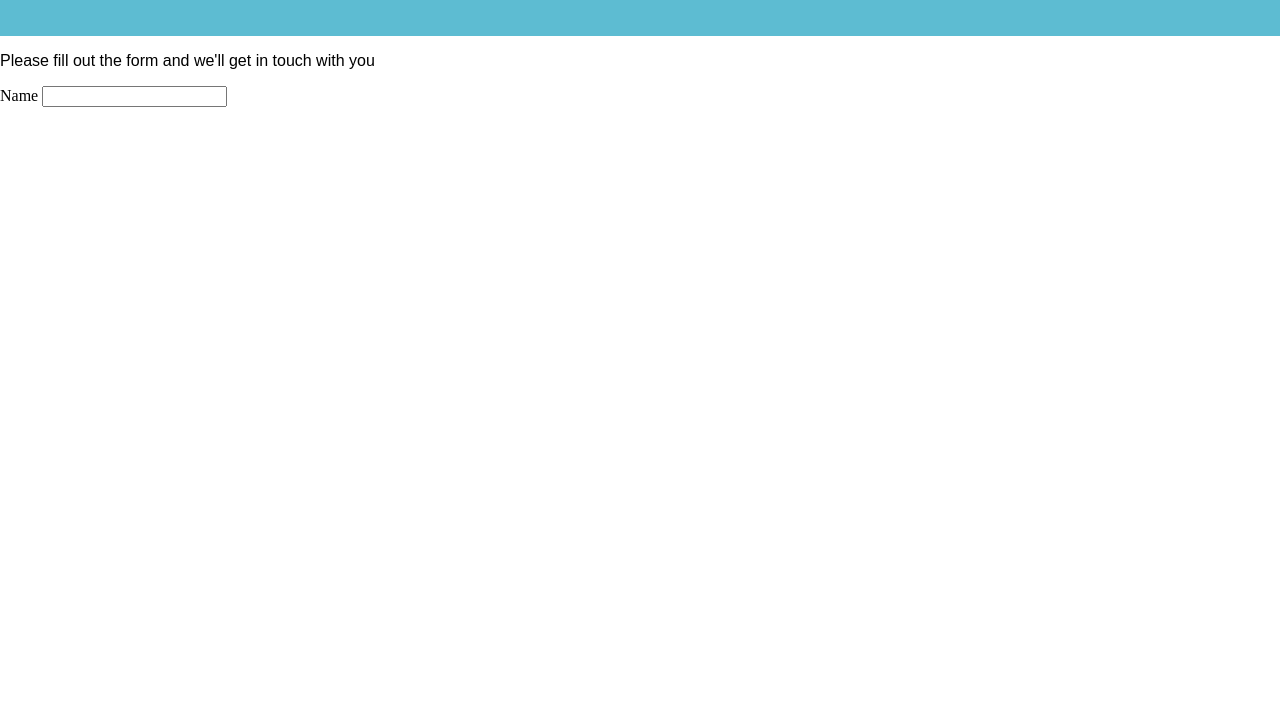
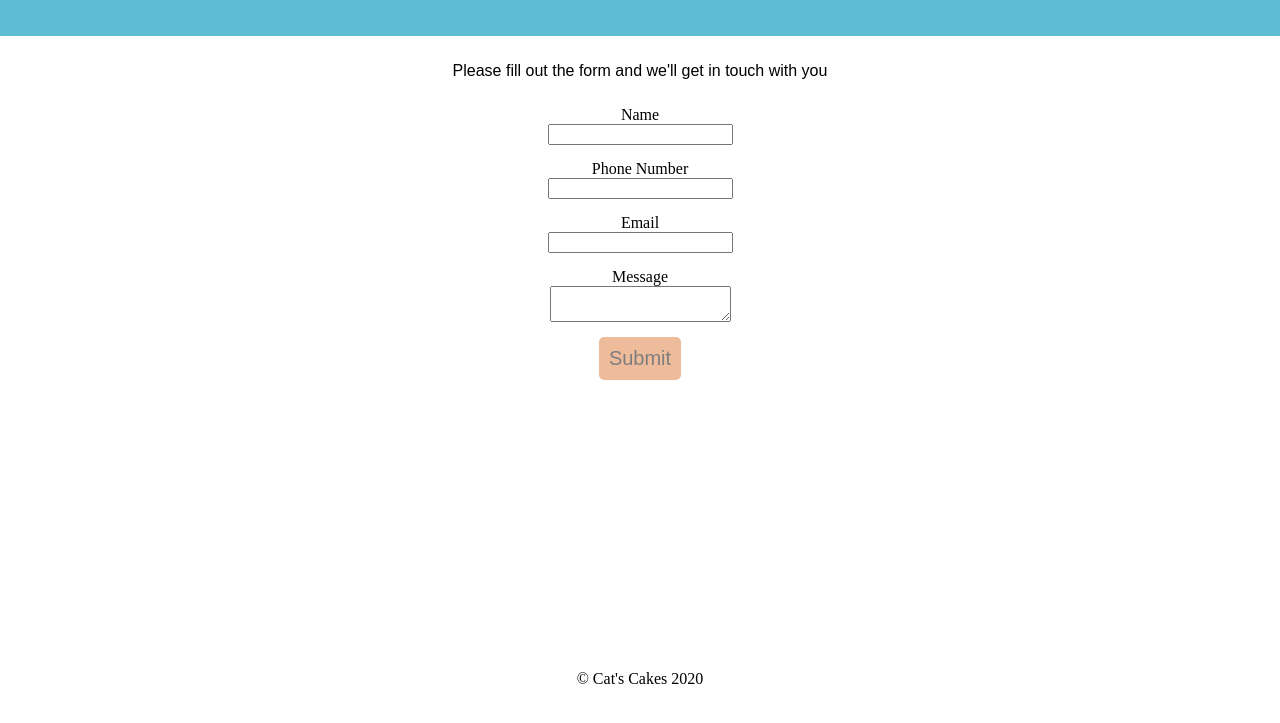
Before and after one commit to Andrew-CC-Martin/cats-cakes, a plain HTML site: page pages/contact.html in a window 1280 px wide. Shown: the part 75-798 px from the top of the page. Drawn offline with Linux system fonts and the light colour scheme.

Commit message:
create contact page

```diff
--- a/css/style.css
+++ b/css/style.css
@@ -12,6 +12,34 @@ h1 {
 
 a {
   text-decoration: none;
+}
+
+input, textarea {
+  margin-bottom: 15px;
+}
+
+button {
+  padding: 10px;
+  font-size: 20px;
+  background-color: #e07b39;
+  border: none;
+  border-radius: 5px;
+  opacity: 50%;
+  transition: 0.3s;
+}
+
+button:hover {
+  opacity: 100%;
+}
+
+footer {
+  text-align: center;
+  margin: 10px;
+}
+
+#contact-footer {
+  position: relative;
+  top: 280px;
 }
 
 .blue-background {
@@ -41,6 +69,14 @@ a {
   #cat-baking {
     max-width: 80%;
   }
+
+  .products-tile {
+    margin: 20px;
+  }
+
+  .product-image {
+    width: 200px;
+  }
 }
 
 @media screen and (min-width: 700px) {
@@ -51,6 +87,14 @@ a {
 
   #company-about {
     padding: 100px;
+  }
+
+  .products-tile {
+    margin: 50px;
+  }
+
+  .product-image {
+    width: 400px;
   }
 }
 
@@ -67,20 +111,17 @@ a {
   margin-top: 100px;
 }
 
-.product-image {
-  width: 200px;
-}
 
 #products-content {
   display: flex;
   justify-content: space-evenly;
+  flex-wrap: wrap;
 }
 
 .products-tile  {
   display: flex;
   align-items: center;
   flex-direction: column;
-  margin: 20px;
 }
 
 #company-page {
@@ -88,3 +129,17 @@ a {
   margin: 30px;
   align-items: center;
 }
+
+#contact-page {
+  text-align: center;
+}
+
+#contact-form {
+  display: flex;
+  flex-direction: column;
+  align-items: center;
+}
+
+.padding-10 {
+  padding: 10px;
+}
--- a/pages/contact.html
+++ b/pages/contact.html
@@ -19,13 +19,26 @@
     </nav>
   </div>
 
-  <p>
-    Please fill out the form and we'll get in touch with you
-  </p>
-  <form>
-    <label>Name</label>
-    <input type="text">
-  </form>
+  <div id="contact-page">
+    <p class="padding-10">
+      Please fill out the form and we'll get in touch with you
+    </p>
+    <form id="contact-form">
+      <label>Name</label>
+      <input type="text">
+      <label>Phone Number</label>
+      <input type="text">
+      <label>Email</label>
+      <input type="text">
+      <label>Message</label>
+      <textarea></textarea>
+      <button>Submit</button>
+    </form>
+  </div>
+
+  <footer id="contact-footer">
+    © Cat's Cakes 2020
+  </footer>
 </body>
 
 </html>
```
Also changed, not shown: index.html (+4 -0 lines), pages/company.html (+12 -1 lines), pages/products.html (+39 -0 lines).
